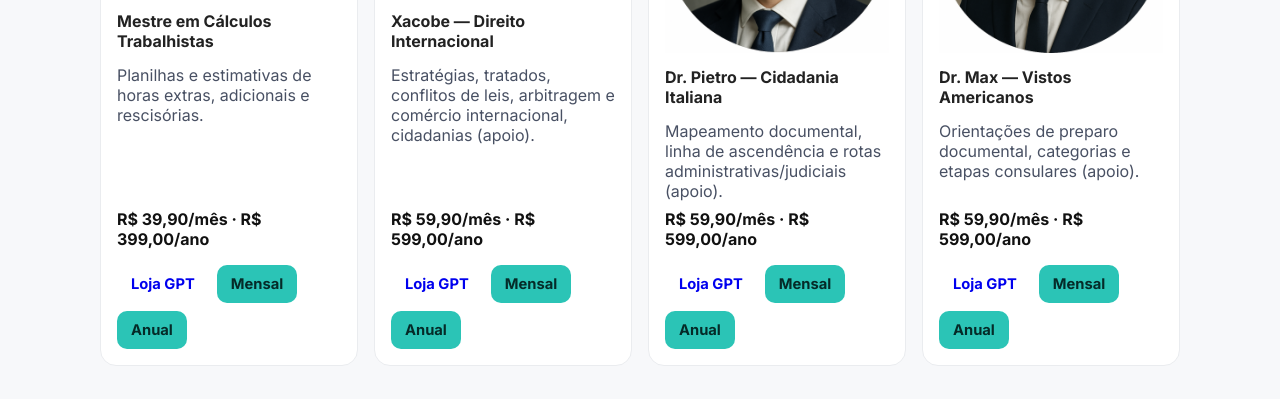
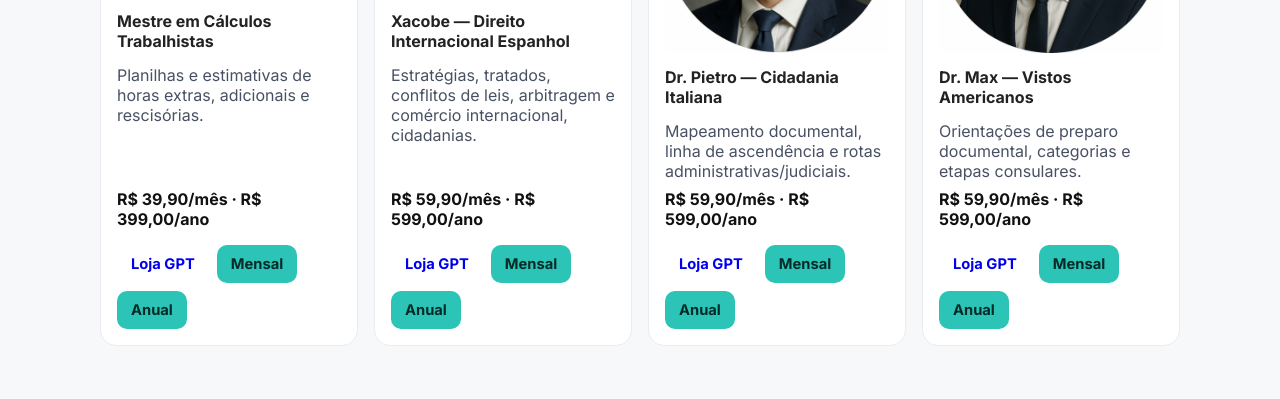
Before and after one commit to Tevi74/Kira-agente-Juridico, a plain HTML site: page index.html in a window 1280 px wide. Shown: the part 2173-2572 px from the top of the page. Drawn offline with Linux system fonts and the light colour scheme.

Commit message:
Update index.html

```diff
--- a/index.html
+++ b/index.html
@@ -204,11 +204,11 @@
         </article>
 
         <!-- ======== NOVOS: DIREITO INTERNACIONAL ======== -->
-        <!-- Xacobe — Direito Internacional -->
+        <!-- Xacobe — Direito Internacional Espanhol-->
         <article class="card">
           <img src="./public/avatar-internacional.png" alt="Xacobe  — Direito Internacional" />
-          <h4>Xacobe — Direito Internacional</h4>
-          <p>Estratégias, tratados, conflitos de leis, arbitragem e comércio internacional, cidadanias (apoio).</p>
+          <h4>Xacobe — Direito Internacional Espanhol </h4>
+          <p>Estratégias, tratados, conflitos de leis, arbitragem e comércio internacional, cidadanias.</p>
           <div class="price">R$ 59,90/mês · R$ 599,00/ano</div>
           <div class="card-cta">
             <a class="btn small" href= "https://chatgpt.com/g/g-683f9257dea881918dc51a741d9ab40d-don-xacobe target="_blank">Loja GPT</a>
@@ -220,7 +220,7 @@
         <article class="card">
           <img src="./public/avatar-italiana.png" alt="Pietro — Cidadania Italiana" />
           <h4>Dr. Pietro  — Cidadania Italiana</h4>
-          <p>Mapeamento documental, linha de ascendência e rotas administrativas/judiciais (apoio).</p>
+          <p>Mapeamento documental, linha de ascendência e rotas administrativas/judiciais.</p>
           <div class="price">R$ 59,90/mês · R$ 599,00/ano</div>
           <div class="card-cta">
             <a class="btn small" href="https://chatgpt.com/g/g-68b18f08d6248191a093a3aada17f27d-dr-pietro" target="_blank">Loja GPT</a>
@@ -232,7 +232,7 @@
         <article class="card">
           <img src="./public/avatar-americano.png" alt="Dr. Max — Vistos Americanos" />
           <h4>Dr. Max — Vistos Americanos</h4>
-          <p>Orientações de preparo documental, categorias e etapas consulares (apoio).</p>
+          <p>Orientações de preparo documental, categorias e etapas consulares.</p>
           <div class="price">R$ 59,90/mês · R$ 599,00/ano</div>
           <div class="card-cta">
             <a class="btn small" href="https://chatgpt.com/g/g-683f87a874808191838a969b61512a20-max target="_blank">Loja GPT</a>
```
